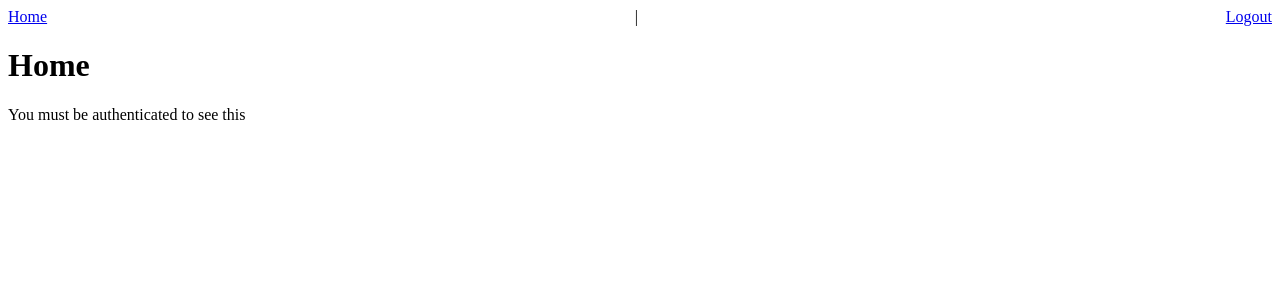
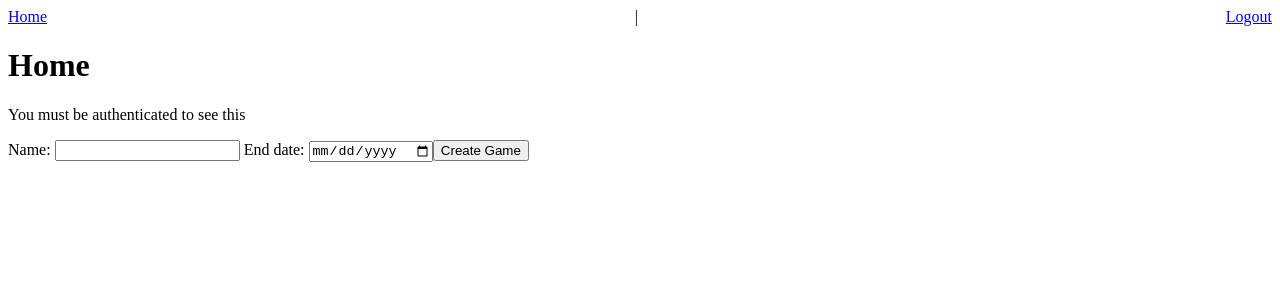
Before and after one commit to DanBlackman1/final-capstone-virtual-stocks, a Vue app in the folder vue/: page / in a window 1280 px wide. Shown: the top 300 px of the page. Built offline with nearby package versions, Linux system fonts and the light colour scheme; sample sign-in values are in the browser's storage.

Commit message:
Added createGame component in VUe

```diff
--- /dev/null
+++ b/vue/src/components/createGame.vue
@@ -0,0 +1,32 @@
+<template>
+  <div id="main">
+      <form v-on:submit.prevent='addGame'>
+        Name: <input type="text" v-model='newGame.name'/>
+        End date: <input type="date" v-model='newGame.endDate'>
+        <button type="submit" value="save">Create Game</button>
+      </form>
+   </div>
+</template>
+
+<script>
+import GameService from "../services/GameService.js";
+export default {
+    data(){
+        return{
+            newGame:{}
+        }
+    },
+    methods:{
+        addGame(){
+            GameService.createGame(this.newGame).then(() =>{
+                this.newGame={};
+                this.$router.push({name:'home'});
+            })
+        }
+    }
+}
+</script>
+
+<style>
+
+</style>
--- a/vue/src/services/GameService.js
+++ b/vue/src/services/GameService.js
@@ -3,5 +3,8 @@ import axios from 'axios';
 export default {
     viewGamesByUserId(id) {
         return axios.get(`/${id}`)
+    },
+    createGame(game) {
+        return axios.post(`/${this.user.id}`, game)
     }
 }
--- a/vue/src/views/Home.vue
+++ b/vue/src/views/Home.vue
@@ -2,11 +2,16 @@
   <div class="home">
     <h1>Home</h1>
     <p>You must be authenticated to see this</p>
+    <createGame />
   </div>
 </template>
 
 <script>
+import createGame from "@/components/createGame.vue"
 export default {
-  name: "home"
+  name: "home",
+  components:{
+    createGame,
+  }
 };
 </script>
```
